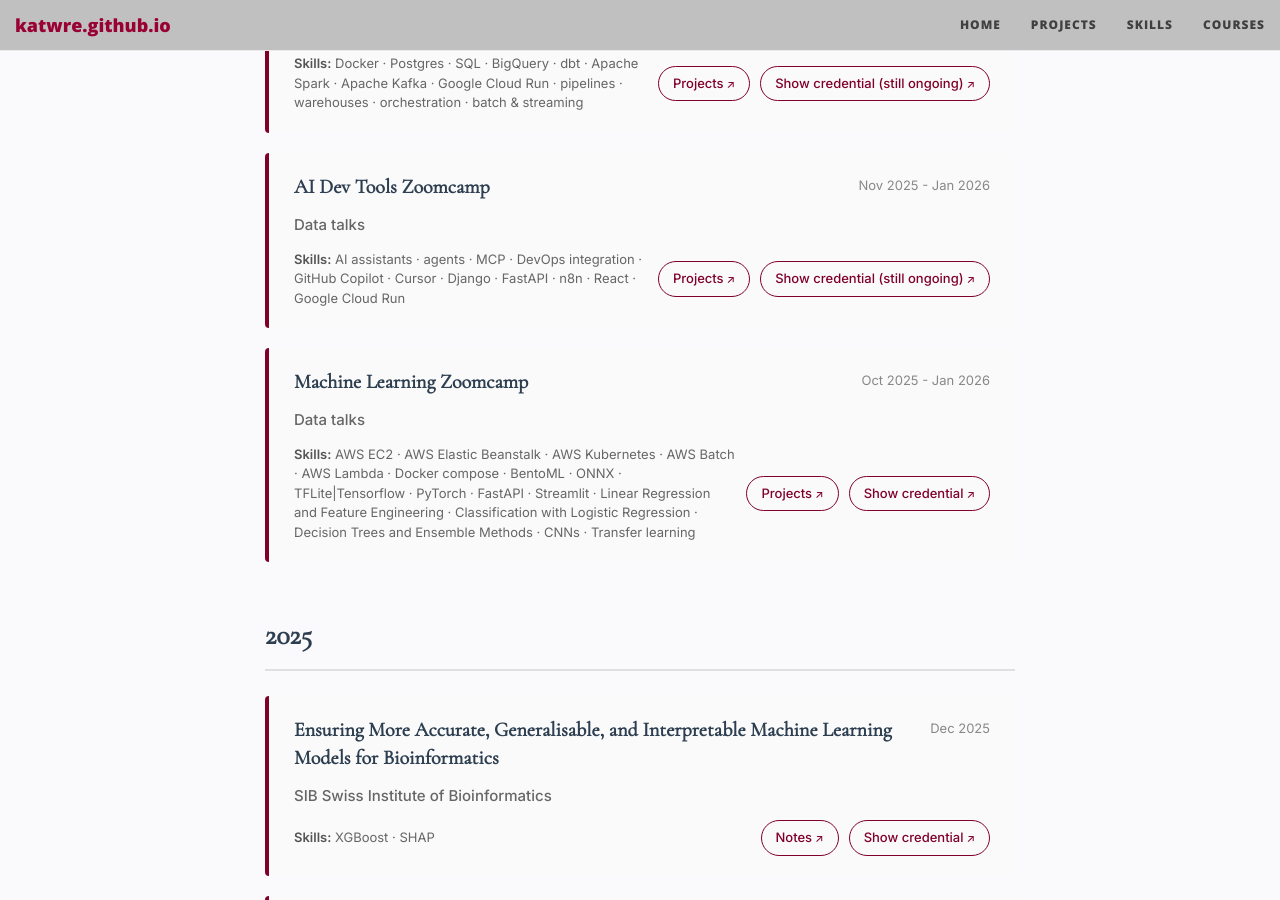
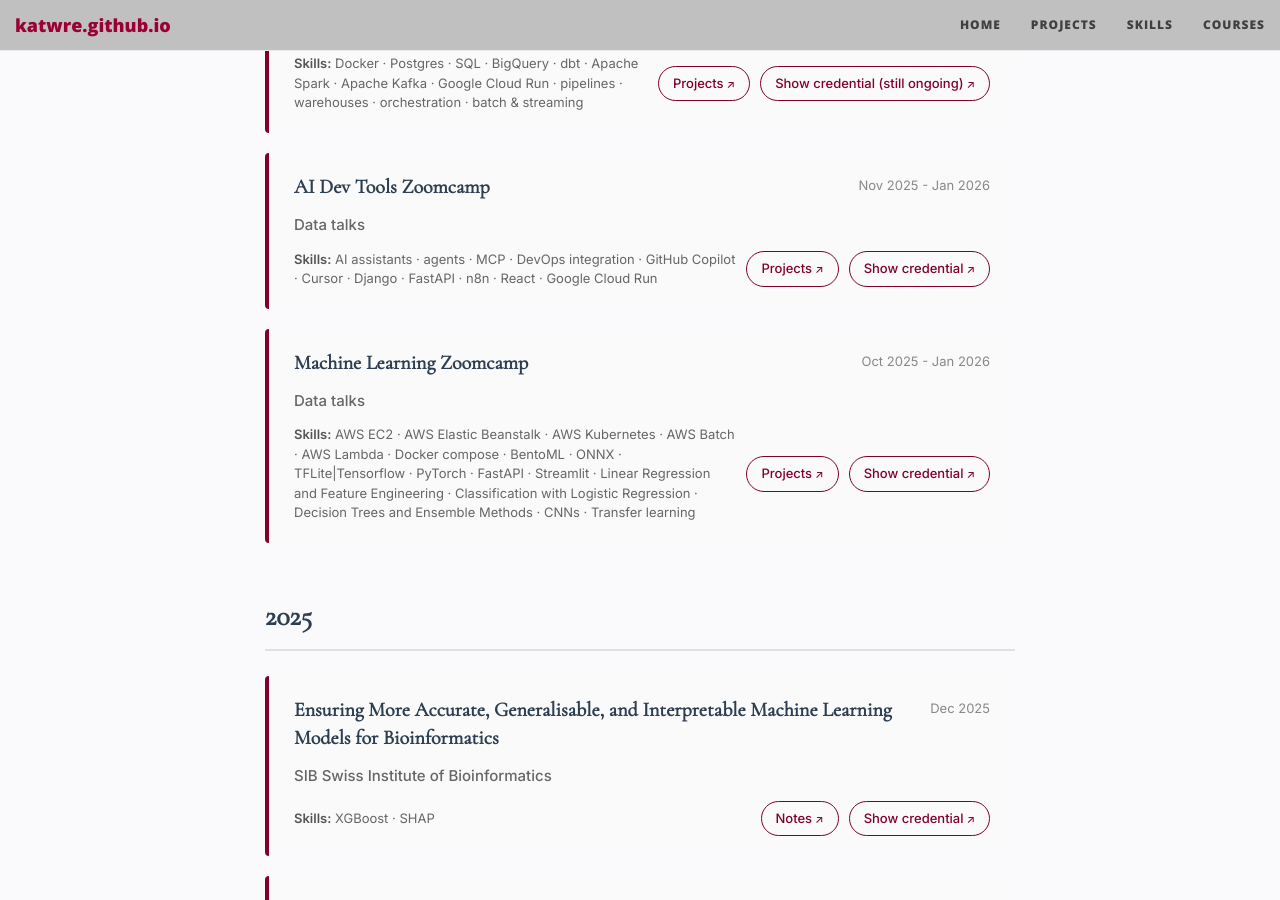
Before and after one commit to katwre/katwre.github.io, a Jekyll site: the page built from courses.md, in a window 1280 px wide and 900 px high, scrolled down 468 px. Built offline with Jekyll 4.4.1, drawn with Linux system fonts in a browser that asks for light colours; nearby versions of some CDN libraries; a style sheet for code colours, icons or effects is not loaded.

Commit message:
Added datatalks AIdevtools certificate

```diff
--- a/courses.md
+++ b/courses.md
@@ -178,7 +178,7 @@
   <div class="course-footer">
     <div class="course-skills"><strong>Skills:</strong> AI assistants · agents · MCP · DevOps integration · GitHub Copilot · Cursor · Django · FastAPI · n8n · React · Google Cloud Run</div>
     <a href="https://github.com/katwre/katwre/tree/main?tab=readme-ov-file#ai-dev-tools--workflows" class="credential-button">Projects</a>
-    <a href="#" class="credential-button">Show credential (still ongoing)</a>
+    <a href="https://katwre.github.io/certificates/datatalks_AIdevtools_zoomcamp_certificate2026.pdf" class="credential-button">Show credential</a>
   </div>
 </div>
 
```
Also changed, not shown: 1 other file.
